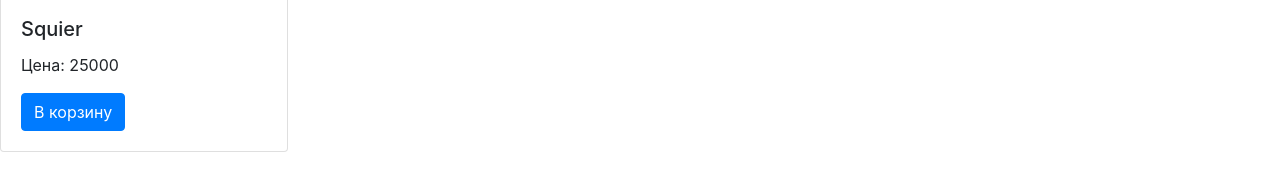
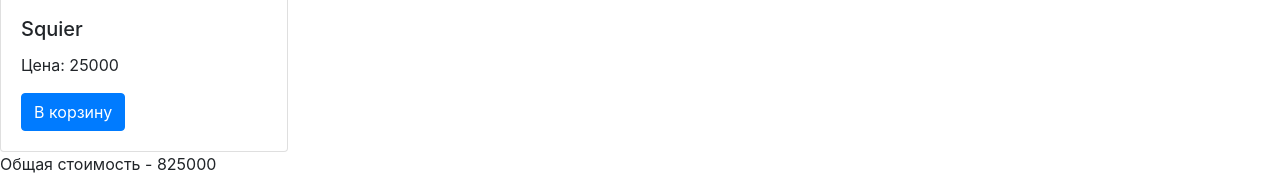
Before and after one commit to Zaynokov/newJavaScript, a plain HTML site: page index.html in a window 1280 px wide. Shown: the part 789-965 px from the top of the page. Before the commit the page ends 941 px from the top, so only its background shows below. Drawn offline with nearby package versions, Linux system fonts and the light colour scheme.

Commit message:
Lesson 2

```diff
--- a/index.html
+++ b/index.html
@@ -13,6 +13,7 @@
     </div>
     <main>
         <div class="goods-list"></div>
+        <div class="total-price"></div>
     </main>
     <script src="script.js"></script>
 </body>
--- a/script.js
+++ b/script.js
@@ -7,22 +7,54 @@
     {title: 'Squier', price: 25000, image: default_image},
 ];
 
-const renderGoodsItem = ({title='Гитара', price='Дорого', image=default_image}) => {
+
+class GoodsItem {
+  constructor({title='Гитара', price=0, image=default_image}) {
+    this.title = title;
+    this.price = price;
+    this.image = image;
+  }
+
+  render() {
     return `
     <div class="card" style="width: 18rem;">
-    <img class="card-img-top" src="${image}" alt="Card image cap">
+    <img class="card-img-top" src="${this.image}" alt="Card image cap">
     <div class="card-body">
-      <h5 class="card-title">${title}</h5>
-      <p class="card-text">Цена: ${price}</p>
+      <h5 class="card-title">${this.title}</h5>
+      <p class="card-text">Цена: ${this.price}</p>
       <a href="#" class="btn btn-primary">В корзину</a>
     </div>
   </div>
     `;
-};
-
-const renderGoodsList = (list) => {
-    let goodsList = list.map(item => renderGoodsItem(item));
-    document.querySelector('.goods-list').innerHTML = goodsList.join('');
+  }
 }
 
-renderGoodsList(goods);
+class GoodsList {
+  goods = [];
+
+  fetchGoods() {
+    this.goods = goods;
+  }
+
+  totalPrice() {
+    let result = 0;
+    this.goods.forEach(item => {
+      result += item.price
+    })
+    document.querySelector('.total-price').innerHTML = 'Общая стоимость - ' + result
+  }
+
+  render() {
+    let goodsList = this.goods.map((item) => {
+      const goodsItem = new GoodsItem(item);
+      return goodsItem.render();
+    });
+    document.querySelector('.goods-list').innerHTML = goodsList.join('');
+  }
+}
+
+const goodsList = new GoodsList();
+
+goodsList.fetchGoods()
+goodsList.render()
+goodsList.totalPrice()
```
